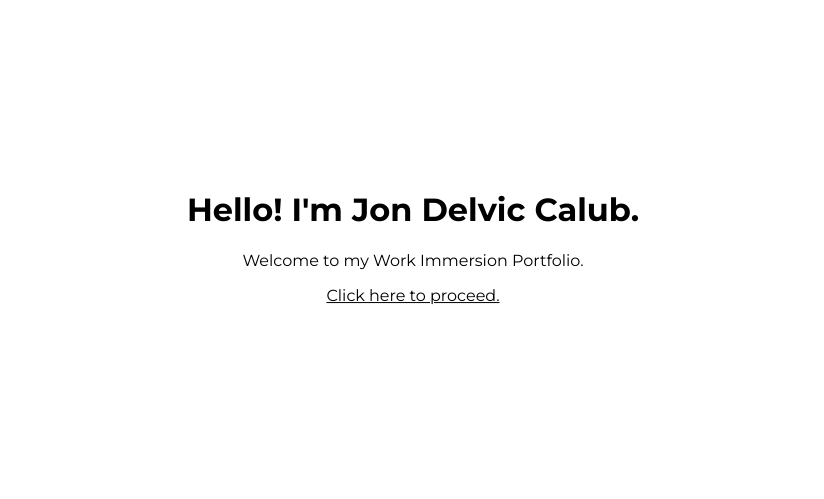
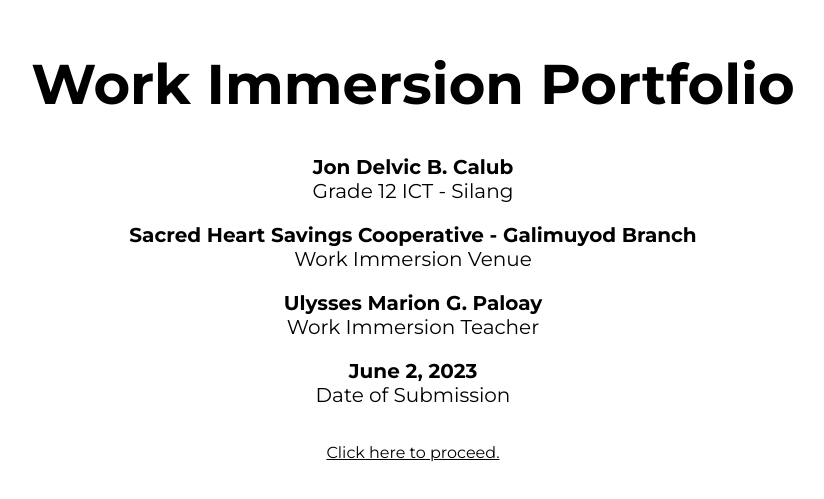
Before and after one commit to jondelvic/work-immersion-portfolio, a plain HTML site: page index.html in a window 1280 px wide. Shown: the part 155-654 px from the top of the page, without its empty margins (227-1051 px from the left). Drawn offline with Linux system fonts and the light colour scheme.

Commit message:
Edit landing page

```diff
--- a/index.html
+++ b/index.html
@@ -14,8 +14,23 @@
 
     <body>
         <div class="welcome-container">
-            <h1>Hello! I'm Jon Delvic Calub.</h1>
-            <div>Welcome to my Work Immersion Portfolio.</div>
+            <h1>Work Immersion Portfolio</h1>
+            <div class="container">
+                <div class="name">Jon Delvic B. Calub</div>
+                <div class="grade-section">Grade 12 ICT - Silang</div>
+            </div>
+            <div class="container">
+                <div class="name">Sacred Heart Savings Cooperative - Galimuyod Branch</div>
+                <div class="grade-section">Work Immersion Venue</div>
+            </div>
+            <div class="container">
+                <div class="name">Ulysses Marion G. Paloay</div>
+                <div class="grade-section">Work Immersion Teacher</div>
+            </div>
+            <div class="container">
+                <div class="name">June 2, 2023</div>
+                <div class="grade-section">Date of Submission</div>
+            </div>
             <p class="table-contents-button"><a href="pages/table-of-contents/table-of-contents.html">Click here to proceed.</a></p>
         </div>
     </body>
--- a/style.css
+++ b/style.css
@@ -14,6 +14,10 @@
     transform: translate(-50%, -50%);
 }
 
+h1 {
+    font-size: 3.5em;
+}
+
 .table-contents-button a {
     color: black;
     transition: 0.15s;
@@ -23,3 +27,16 @@
     opacity: 0.5;
     text-decoration: underline;
 }
+
+.name {
+    font-weight: 700;
+}
+
+.container {
+    margin-bottom: 20px;
+    display: flex;
+    flex-direction: column;
+    align-items: center;
+    justify-content: center;
+    font-size: 1.25em;
+}
```
